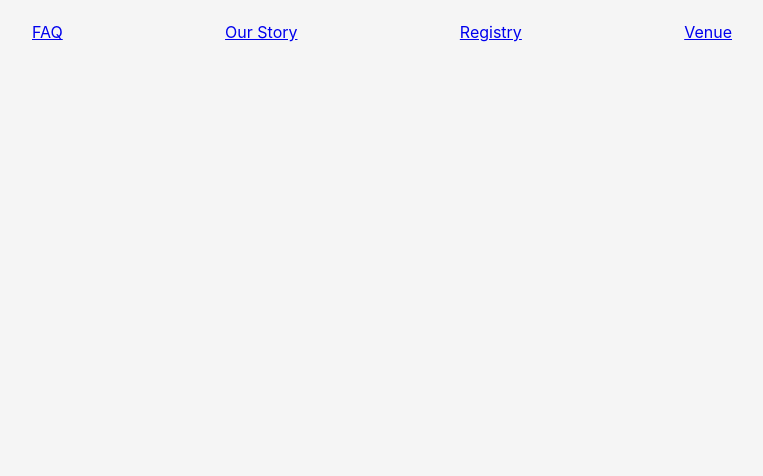
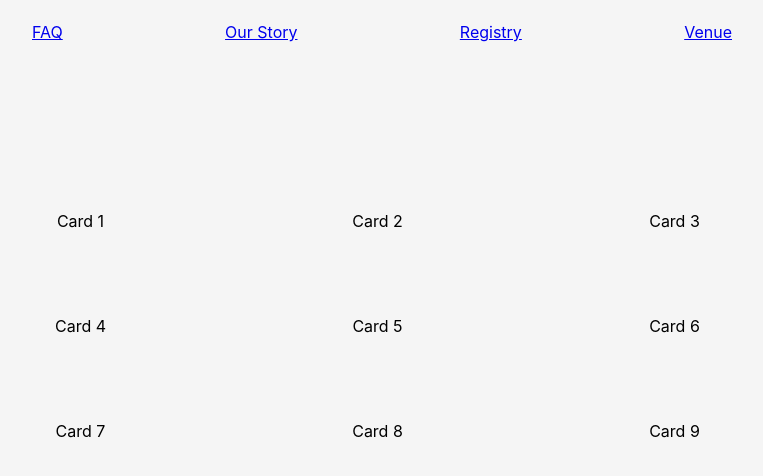
Before and after one commit to karlagoo/wedding-website, a React (Create React App) app: page /home in a window 1280 px wide. Shown: the top 476 px of the page, without its empty margins (258-1021 px from the left). Built offline with nearby package versions, Linux system fonts and the light colour scheme; a web font is replaced by a local one.

Commit message:
captcha grid

```diff
--- a/package.json
+++ b/package.json
@@ -10,6 +10,7 @@
     "react-dom": "^18.3.1",
     "react-router-dom": "^6.23.0",
     "react-scripts": "5.0.1",
+    "styled-components": "^6.1.9",
     "web-vitals": "^2.1.4"
   },
   "scripts": {
--- a/src/components/captcha/Captcha.jsx
+++ b/src/components/captcha/Captcha.jsx
@@ -1,11 +1,20 @@
-import React from 'react'
+import React from "react";
+import './captcha.css';
 
 function Captcha() {
   return (
-    <div className='captcha'>
-
+    <div className="grid">
+      <div className="cell">Card 1</div>
+      <div className="cell">Card 2</div>
+      <div className="cell">Card 3</div>
+      <div className="cell">Card 4</div>
+      <div className="cell">Card 5</div>
+      <div className="cell">Card 6</div>
+      <div className="cell">Card 7</div>
+      <div className="cell">Card 8</div>
+      <div className="cell">Card 9</div>
     </div>
-  )
+  );
 }
 
-export default Captcha
+export default Captcha;
--- /dev/null
+++ b/src/components/captcha/captcha.css
@@ -0,0 +1,13 @@
+.grid {
+    display: flex;
+    flex-wrap: wrap;
+    align-items: flex-end;
+}
+
+.cell {
+    flex: 0 0 33%;
+    height: 100px;
+    width: 100px;
+    margin-bottom: 5px;
+    text-align: center;
+}
--- a/src/components/home/Home.jsx
+++ b/src/components/home/Home.jsx
@@ -1,11 +1,12 @@
 import React from "react";
 import "./home.css";
-import { NavLink, Link, useNavigate } from "react-router-dom";
+import { NavLink } from "react-router-dom";
+import Captcha from "../captcha/Captcha";
 
 function Home() {
-  const navigate = useNavigate();
 
   return (
+    <div>
       <header className="header">
         <nav className="nav container">
           <div className="menu">
@@ -26,6 +27,8 @@ function Home() {
           </div>
         </nav>
       </header>
+        <Captcha />
+    </div>
   );
 }
 
```
Also changed, not shown: 1 other file (tests, documents, lock files or other folders). Lines whose indentation alone changed are shown as unchanged.
